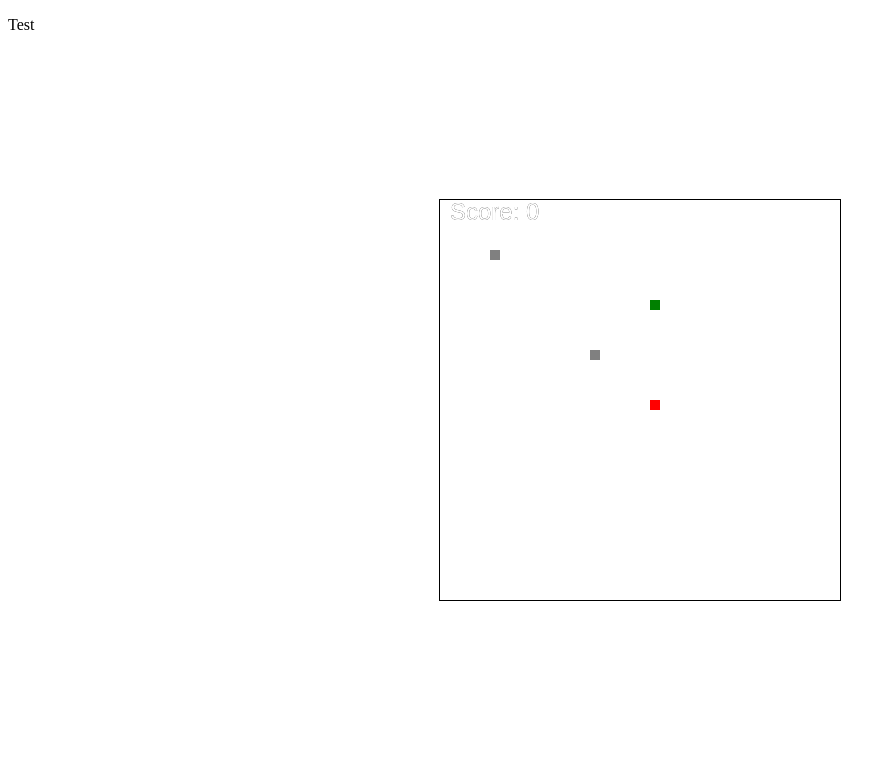
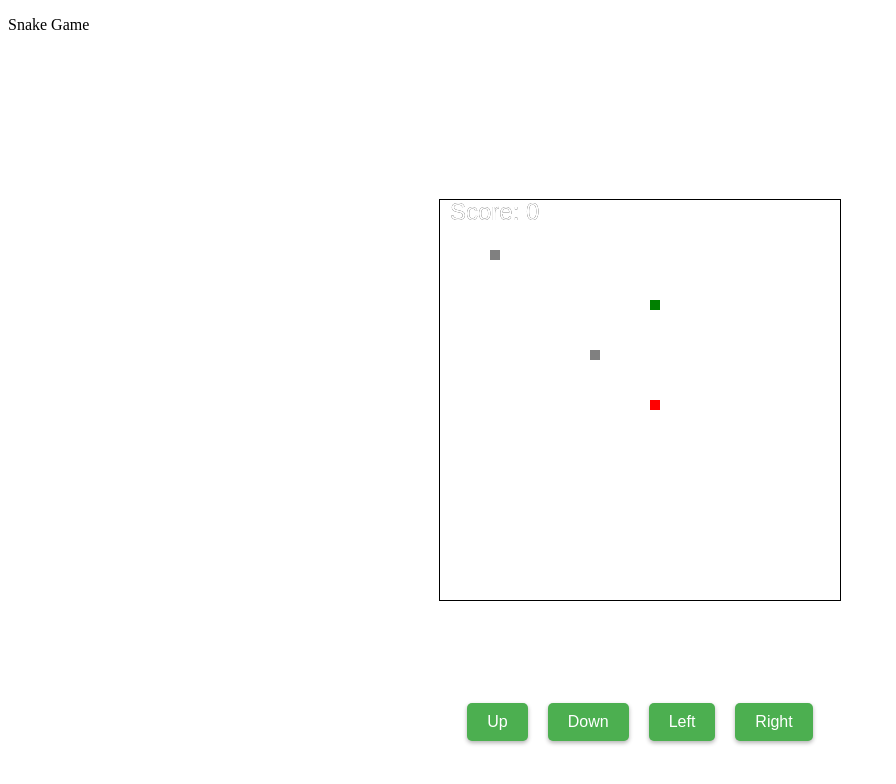
Before and after one commit to ahmadalics/cobra, a plain HTML site: page index.html in a window 1280 px wide. Shown: the whole page, without its empty margins (0-896 px from the left). Drawn offline with Linux system fonts and the light colour scheme.

Commit message:
Added buttons

```diff
--- a/index.html
+++ b/index.html
@@ -13,11 +13,73 @@
         body{
             overflow: hidden;
         }
+        .button-container {
+            display: flex;
+            flex-direction: row;
+            justify-content: center;
+            margin-top: 10px;
+            position: relative;
+    top: 653px;
+        }
+        button {
+    margin: 0 10px;
+    background-color: #4CAF50;
+    border: none;
+    color: white;
+    padding: 10px 20px;
+    text-align: center;
+    text-decoration: none;
+    display: inline-block;
+    font-size: 16px;
+    border-radius: 5px;
+    cursor: pointer;
+    box-shadow: 0 2px 4px rgba(0, 0, 0, 0.3);
+    transition: background-color 0.3s ease;
+}
+
+button:hover {
+    background-color: #3e8e41;
+}
+
+
     </style>
 </head>
 <body>
-    <p>Test</p>
+    <p>Snake Game</p>
     <canvas id="canvas" width="400" height="400"></canvas>
+    <div class="button-container">
+    <button id="up">Up</button>
+    <button id="down">Down</button>
+    <button id="left">Left</button>
+    <button id="right">Right</button>
+
+</div>
+    <script src="snake.js"></script>
+    <script>
+        // Set up the button controls
+        document.getElementById('up').addEventListener('click', function () {
+          if (direction !== 'down') {
+            direction = 'up';
+          }
+        });
+        document.getElementById('down').addEventListener('click', function () {
+          if (direction !== 'up') {
+            direction = 'down';
+          }
+        });
+        document.getElementById('left').addEventListener('click', function () {
+          if (direction !== 'right') {
+            direction = 'left';
+          }
+        });
+        document.getElementById('right').addEventListener('click', function () {
+          if (direction !== 'left') {
+            direction = 'right';
+          }
+        });
+
+
+    </script>
     <script src="snake.js"></script>
 </body>
 </html>
--- a/snake.js
+++ b/snake.js
@@ -24,6 +24,8 @@ document.addEventListener('touchend', function (e) {
     }
   }
 });
+
+
 // Set up the canvas
 const canvas = document.getElementById('canvas');
 const ctx = canvas.getContext('2d');
@@ -101,7 +103,10 @@ function gameLoop() {
       gameover = true;
     }
   }
+if( gameover == true){
+  alert('Game over!');
 
+}
 
     // Draw the game
    ctx.clearRect(0, 0, width, height);
```
